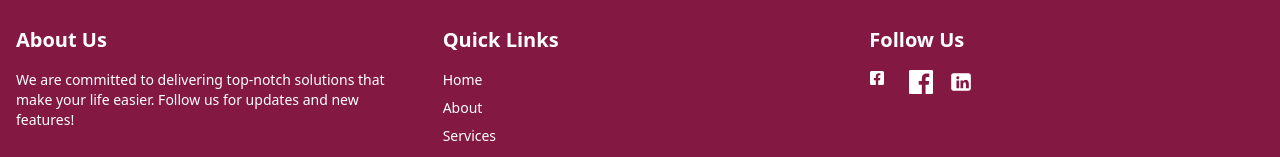
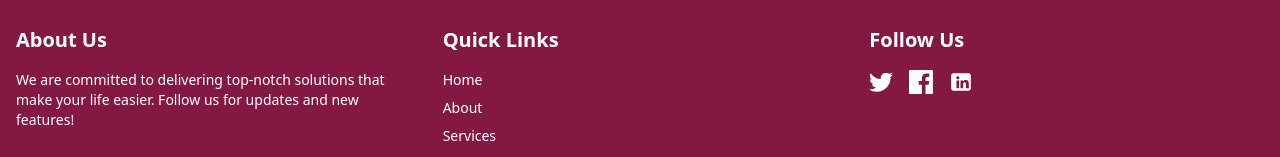
Before and after one commit to SKPHDeemantha/E-platformFrontend, a React (Vite) app: page / in a window 1280 px wide. Shown: the part 690-847 px from the top of the page. Built offline with nearby package versions, Linux system fonts and the light colour scheme.

Commit message:
Refactor Footer component to replace Link with anchor tags for social media; update styling and accessibility

```diff
--- a/src/components/Footer.jsx
+++ b/src/components/Footer.jsx
@@ -1,5 +1,4 @@
 import { FaFacebookSquare } from "react-icons/fa";
-import { Link } from "react-router-dom";
 
 export default function Footer() {
     return (
@@ -29,10 +28,11 @@ export default function Footer() {
                     <div>
                         <h3 className="text-xl font-semibold mb-4">Follow Us</h3>
                         <div className="flex space-x-4">
-                            <Link className="hover:text-gray-300 h-10 w-6" fill="currentColor" viewBox="0 0 24 24 " onClick={'https://www.facebook.com/'}>
-                            <FaFacebookSquare />
-                            </Link>
-
+                            <a href="#" className="hover:text-gray-300">
+                                <svg xmlns="http://www.w3.org/2000/svg" className="h-6 w-6" fill="currentColor" viewBox="0 0 24 24">
+                                    <path d="M24 4.557a10.05 10.05 0 01-2.828.775 4.933 4.933 0 002.165-2.723c-.943.559-1.987.966-3.1 1.184A4.92 4.92 0 0016.616 3c-2.724 0-4.932 2.209-4.932 4.932 0 .387.045.764.127 1.128C7.728 8.89 4.1 6.657 1.671 3.149a4.922 4.922 0 00-.667 2.478c0 1.71.869 3.217 2.188 4.096a4.902 4.902 0 01-2.23-.616v.062c0 2.385 1.697 4.375 3.946 4.83a4.933 4.933 0 01-2.224.084c.626 1.956 2.444 3.381 4.604 3.423a9.867 9.867 0 01-6.11 2.104c-.398 0-.79-.023-1.175-.068a13.945 13.945 0 007.557 2.209c9.054 0 14.002-7.506 14.002-14.002 0-.213-.005-.425-.014-.637A10.025 10.025 0 0024 4.557z" />
+                                </svg>
+                            </a>
                             <a href="#" className="hover:text-gray-300">
                                 <svg xmlns="http://www.w3.org/2000/svg" className="h-6 w-6" fill="currentColor" viewBox="0 0 24 24">
                                     <path d="M22.675 0h-21.35c-.733 0-1.325.592-1.325 1.325v21.351c0 .732.592 1.324 1.325 1.324h11.497v-9.294h-3.124v-3.622h3.124v-2.672c0-3.1 1.891-4.788 4.65-4.788 1.325 0 2.464.099 2.793.143v3.238h-1.918c-1.504 0-1.795.715-1.795 1.763v2.316h3.59l-.467 3.622h-3.123v9.294h6.127c.732 0 1.324-.592 1.324-1.324v-21.35c0-.733-.592-1.325-1.325-1.325z" />
```
